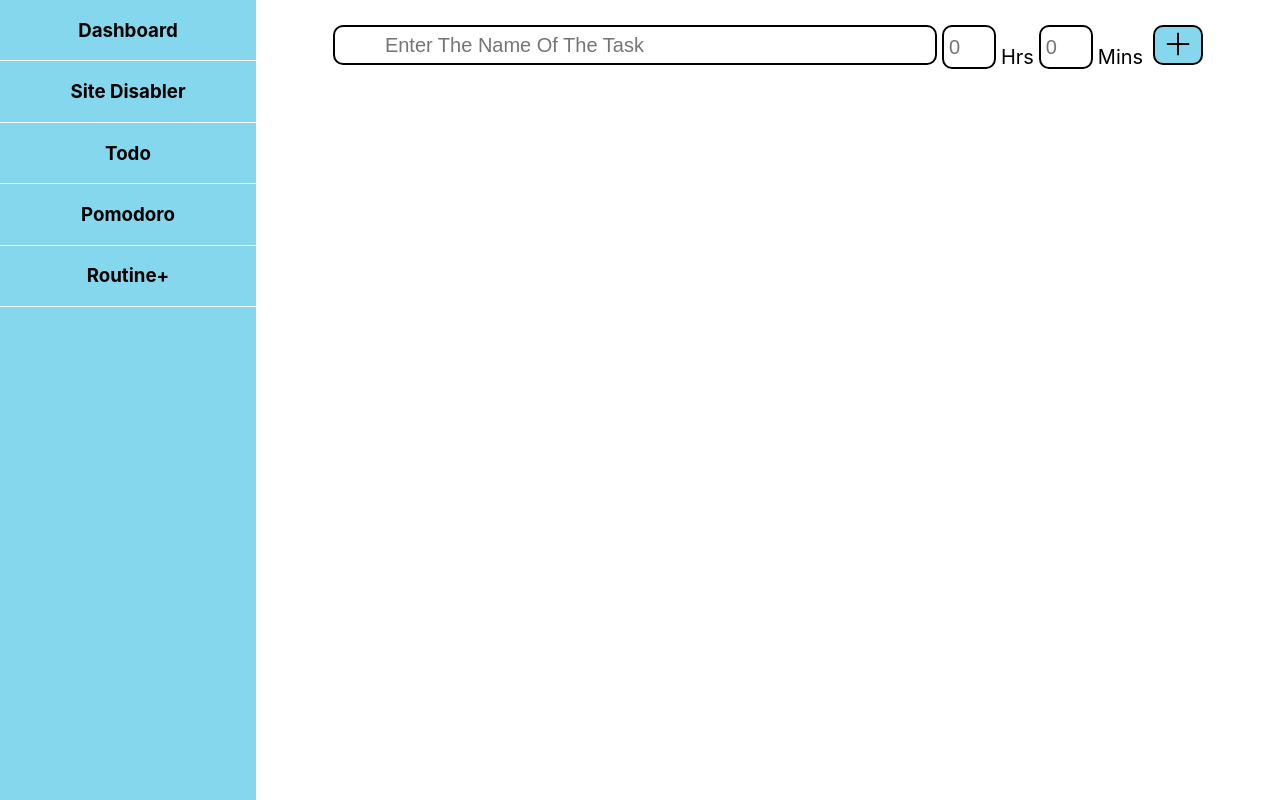
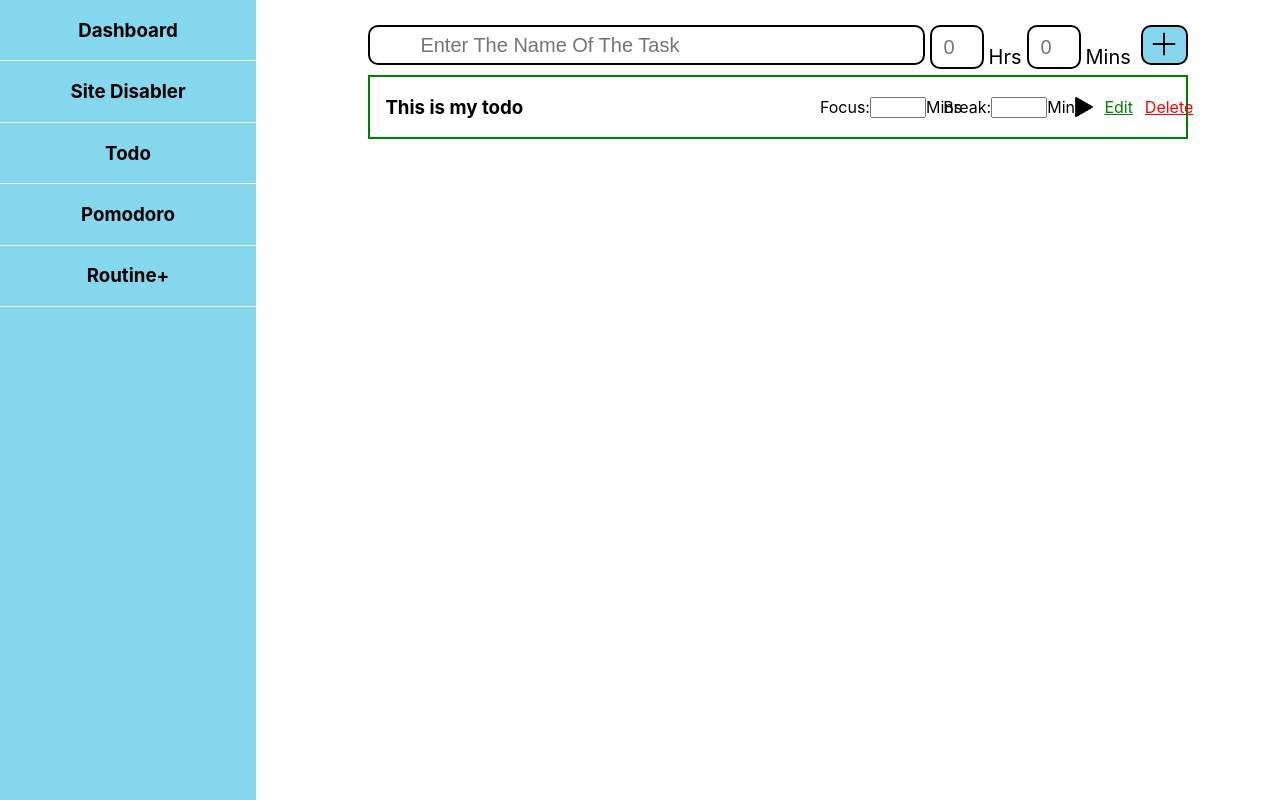
Before and after one commit to bishalx0/DoMoreNow, a React (Create React App) app in the folder front_end/: page /main in a window 1280 px wide. Built offline with nearby package versions, Linux system fonts and the light colour scheme.

Commit message:
site disabling and todo management

```diff
--- a/front_end/src/Components/SiteDisabler/SiteDisabler.js
+++ b/front_end/src/Components/SiteDisabler/SiteDisabler.js
@@ -1,11 +1,45 @@
-import React from 'react';
+import React, {useState} from 'react';
 import classes from './SiteDisabler.module.css';
 
 const SiteDisabler = () => {
+    const [sitename,updateSiteName] = useState('');
+
+    const sendSiteName = async () => {
+        try{
+            const response = await fetch('http://127.0.0.1:8000/blocksite/sites/',{
+            method : 'POST',
+            body : JSON.stringify({
+                siteName : sitename
+            }),
+            headers : {
+                "Content-type" : "application/json",
+            },
+            })
+            const data = await response.json();
+            console.log("site to remove is : " , data);
+        }catch(error){
+            console.log(error);
+        }
+    }
+
+    const sendOnClick = () => {
+        if(sitename !== ""){
+            sendSiteName();
+        }
+    }
+
     return (
         <div className={classes.siteDisablerContainer}>
-            <h1>This is for site disabler</h1>
-            <h2>Enter site names to be blocked when you are on focus mode</h2>
+            <h2 style={{textAlign : 'center'}}>Select Sites you want to disable during focus mode:</h2>
+            <div className={classes.disableItems}>
+                <div className={classes.disableItem}>
+                    {/* Site name */}
+                    <h3 className={classes.disableItemTitle}>www.youtube.com</h3>
+                    {/* delete todo item */}
+                    <p className={classes.deleteLink}>Delete</p>
+                </div>
+
+            </div>
         </div>
     )
 }
--- a/front_end/src/Components/SiteDisabler/SiteDisabler.module.css
+++ b/front_end/src/Components/SiteDisabler/SiteDisabler.module.css
@@ -1,4 +1,31 @@
 .siteDisablerContainer{
-    border: 5px solid red;
     height: 100%;
 }
+
+
+.disableItems{
+    width : 60%;
+    margin : 10px 20%;
+}
+
+.disableItem{
+    display: flex;
+    align-items: center;
+    border: 2px solid green;
+    margin: 10px 0px;
+}
+
+.disableItemTitle{
+    width : 90%;
+    padding-left: 15px;
+}
+
+
+
+.deleteLink{
+    width: 10%;
+    text-decoration: underline;
+    color: red;
+    cursor: pointer;
+
+}
--- a/front_end/src/Components/Todo/Todo.js
+++ b/front_end/src/Components/Todo/Todo.js
@@ -7,6 +7,7 @@ const Todo = () => {
     const [min,updateMin] = useState(0);
 
     const [todoCollection,updateTodoCollection] = useState([]);
+
 
     useEffect(() => {
         console.log(todoTitle,hr,min);
@@ -26,7 +27,9 @@ const Todo = () => {
             },
             })
             const data = await response.json();
-            console.log("data is during post method : " , data);
+            let currentTodoCollection = todoCollection;
+            currentTodoCollection.push(data);
+            updateTodoCollection(currentTodoCollection);
         }catch(error){
             console.log(error);
         }
@@ -39,23 +42,23 @@ const Todo = () => {
         }
     }
 
-    const getData = async () => {
-        try{
-            const response = await fetch('http://127.0.0.1:8000/todoapi/todos/',{
-            method : 'GET',
-            })
-            const data = await response.json();
-            let currentTodoCollection = todoCollection;
-            currentTodoCollection.push(data);
-            updateTodoCollection(currentTodoCollection);
-        }catch(error){
-            console.log(error);
-        }
-    }
+    // const getData = async () => {
+    //     try{
+    //         const response = await fetch('http://127.0.0.1:8000/todoapi/todos/',{
+    //         method : 'GET',
+    //         })
+    //         const data = await response.json();
+    //         let currentTodoCollection = todoCollection;
+    //         currentTodoCollection.push(data);
+    //         updateTodoCollection(currentTodoCollection);
+    //     }catch(error){
+    //         console.log(error);
+    //     }
+    // }
 
-    const onGetDataClick = () => {
-        getData();
-    }
+    // const onGetDataClick = () => {
+    //     getData();
+    // }
 
   return (
     <div className={classes.todoContainer}>
@@ -67,6 +70,67 @@ const Todo = () => {
             <input type="number" min="0" max="59" placeholder="0" className={classes.timeCount} onChange={(el) => updateMin(el.target.value)}  /><p className={classes.timeTitle}>Mins</p>
             <button onClick={onSendDataClick} className={classes.addNewTask}><img src={require('./plus.png')} className={classes.plusImage}/></button>
         </div>
+        {
+            todoCollection.map((todo) => {
+                return(
+                    <div className={classes.todoItems}>
+                        <div className={classes.todoItem}>
+                            {/* mark as done input */}
+                            {/* <input type="checkbox" className={classes.markDone} /> */}
+                            {/* todo title name */}
+                            <h3 className={classes.todoItemTitle}>{todo.todoTitle}</h3>
+                            {/* focus timer set */}
+                            <div className={classes.focusTimeBox}>
+                                <p style={{marginRight:'5px'}}>Focus:</p>
+                                <input type="number" className={classes.focusTimeSet} min="20" max="45" />
+                                <p>Mins</p>
+                            </div>
+                            {/* break timer set */}
+                            <div className={classes.breakTimeBox}>
+                                <p style={{marginRight:'5px'}}>Break:</p>
+                                <input type="number" className={classes.breakTimeSet} min="5" max="15" />
+                                <p>Mins</p>
+                            </div>
+                            {/* start pomodoro */}
+                            <img src={require('../../images/play-buttton.png')} className={classes.todoStart} />
+                            {/* <img onClick={() => updateButtonOnTodo("play")} src={require('../../images/pause.png')} className={classes.todoStart} /> */}
+                            {/* edit todo */}
+                            <p className={classes.editLink}>Edit</p>
+                            {/* delete todo item */}
+                            <p className={classes.deleteLink}>Delete</p>
+                        </div>
+                    </div>
+                );
+            })
+        }
+        <div className={classes.todoItems}>
+            <div className={classes.todoItem}>
+                {/* mark as done input */}
+                {/* <input type="checkbox" className={classes.markDone} /> */}
+                {/* todo title name */}
+                <h3 className={classes.todoItemTitle}>This is my todo</h3>
+                {/* focus timer set */}
+                <div className={classes.focusTimeBox}>
+                    <p>Focus:</p>
+                    <input type="number" className={classes.focusTimeSet} min="20" max="45" />
+                    <p>Mins</p>
+                </div>
+                {/* break timer set */}
+                <div className={classes.breakTimeBox}>
+                    <p>Break:</p>
+                    <input type="number" className={classes.breakTimeSet} min="5" max="15" />
+                    <p>Mins</p>
+                </div>
+                {/* start pomodoro */}
+                <img src={require('../../images/play-buttton.png')} className={classes.todoStart} />
+                {/* <img onClick={() => updateButtonOnTodo("play")} src={require('../../images/pause.png')} className={classes.todoStart} /> */}
+                {/* edit todo */}
+                <p className={classes.editLink}>Edit</p>
+                {/* delete todo item */}
+                <p className={classes.deleteLink}>Delete</p>
+            </div>
+
+        </div>
     </div>
   )
 }
--- a/front_end/src/Components/Todo/Todo.module.css
+++ b/front_end/src/Components/Todo/Todo.module.css
@@ -3,9 +3,11 @@
     padding: 10px;
     overflow: hidden;
     /* background: red; */
-    display: flex;
-    align-items: center;
-    justify-content: center;
+    /* display: flex; */
+    /* align-items: center; */
+    /* justify-content: center; */
+    width : 80%;
+    margin: 0 10%;
 }
 
 .items{
@@ -31,6 +33,7 @@
     border-radius: 10px;
     border: 2px solid black;
     font-size: 20px;
+    text-align: center;
 }
 
 .timeTitle{
@@ -54,3 +57,63 @@
     height: 30px;
     width: 30px;
 }
+
+/* .items{
+    border: 2px solid red;
+} */
+
+/* .todoItems{
+    border: 2px solid green;
+    margin: 5px 0px;
+}  */
+
+.todoItem{
+    display: flex;
+    align-items: center;
+    border: 2px solid green;
+    margin: 10px 0px;
+}
+
+.markDone{
+    width: 5%;
+    height: 20px;
+    cursor: pointer;
+}
+
+.todoItemTitle{
+    width : 55%;
+    padding-left: 15px;
+}
+
+.focusTimeBox , .breakTimeBox{
+    width: 15%;
+    display: flex;
+    justify-content: center;
+    align-items: center;
+}
+
+.focusTimeSet , .breakTimeSet{
+    height: 15px;
+}
+
+.todoStart{
+    height: 20px;
+    width: 20px;
+    cursor: pointer;
+    margin-right: 10px;
+}
+
+.editLink{
+    width : 5%;
+    text-decoration: underline;
+    color: green;
+    cursor: pointer;
+}
+
+.deleteLink{
+    width: 5%;
+    text-decoration: underline;
+    color: red;
+    cursor: pointer;
+
+}
```
Also changed, not shown: front_end/src/Components/SiteDisabler/SiteInputBox/SiteInputBox.js (added, +14 -0 lines), front_end/src/Components/SiteDisabler/SiteInputBox/SiteInputBox.module.css (added, +32 -0 lines), front_end/src/images/pause.png (added), front_end/src/images/play-buttton.png (added).
